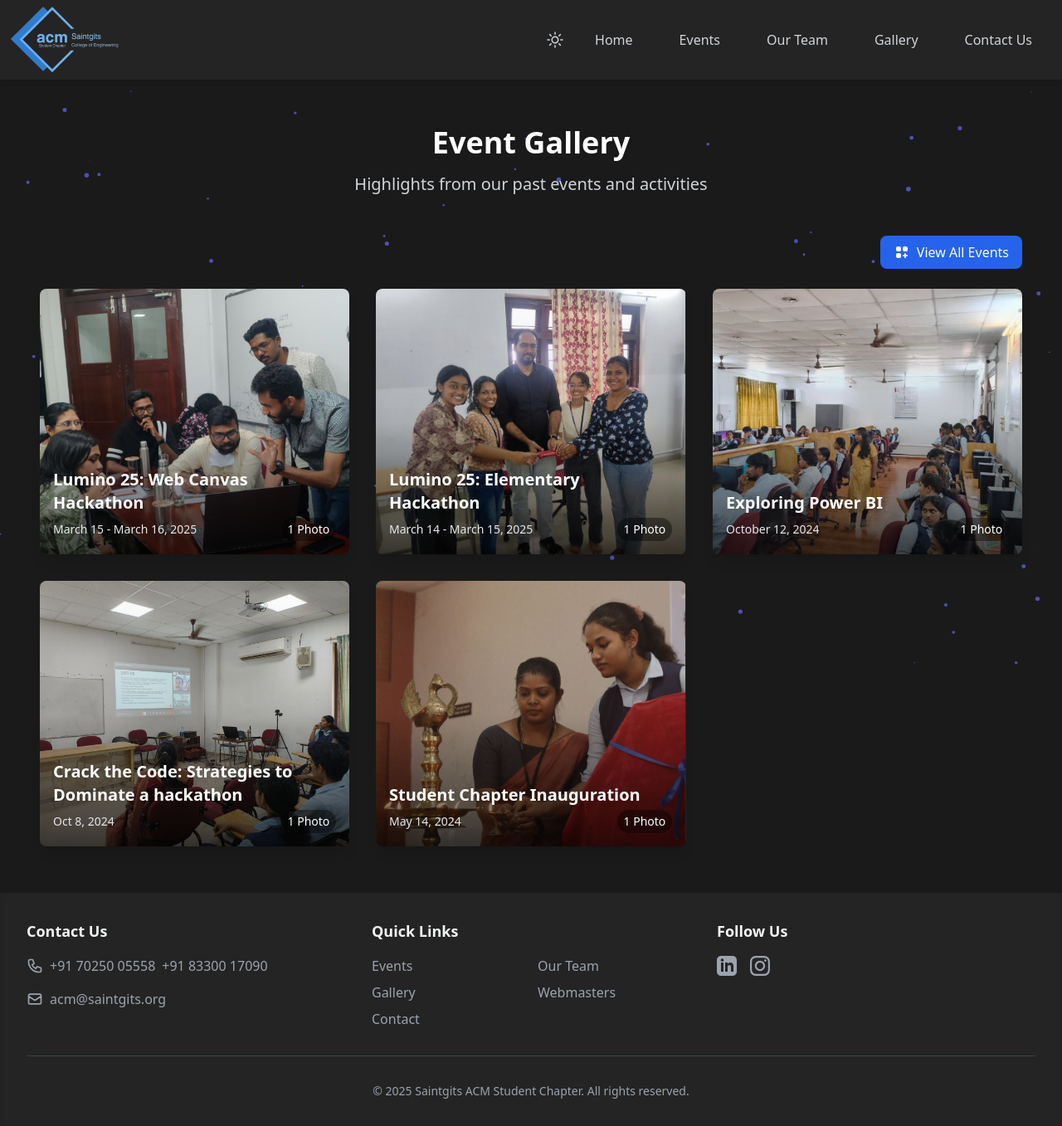
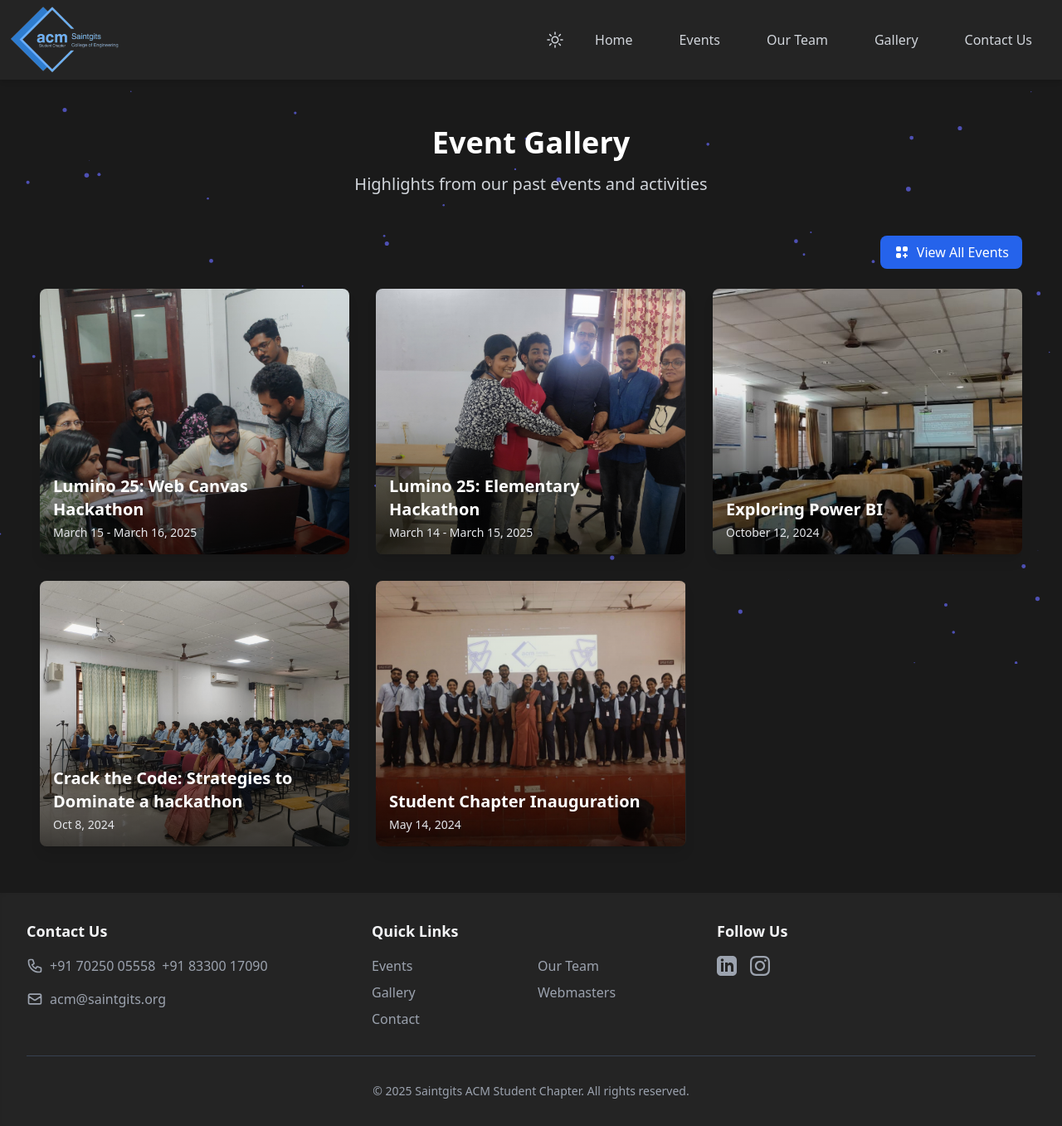
Before and after one commit to abinroy04/ACM-Website, a Flask app: page /gallery in a window 1280 px wide. Shown: the whole page at 83% size. Run offline with Flask 3, Linux system fonts and the light colour scheme; some libraries are stand-ins or nearby versions.

Commit message:
bug fix to gallary page

```diff
--- a/templates/gallery.html
+++ b/templates/gallery.html
@@ -404,9 +404,6 @@
                         <h3 class="text-xl font-bold text-white mb-1 drop-shadow-md">{{ event.title }}</h3>
                         <div class="flex justify-between items-center">
                             <p class="text-gray-200 text-sm">{{ event.date }}</p>
-                            <p class="text-white text-sm bg-black/40 px-2 py-1 rounded-full">
-                                {{ event.images|length }} Photo{% if event.images|length != 1 %}s{% endif %}
-                            </p>
                         </div>
                     </div>
 
--- a/templates/webmasters.html
+++ b/templates/webmasters.html
@@ -1,4 +1,4 @@
-<!--No Touching-->
+<!--No Touching, will lead down random downtime-->
 
 {% extends "base.html" %}
 
```
